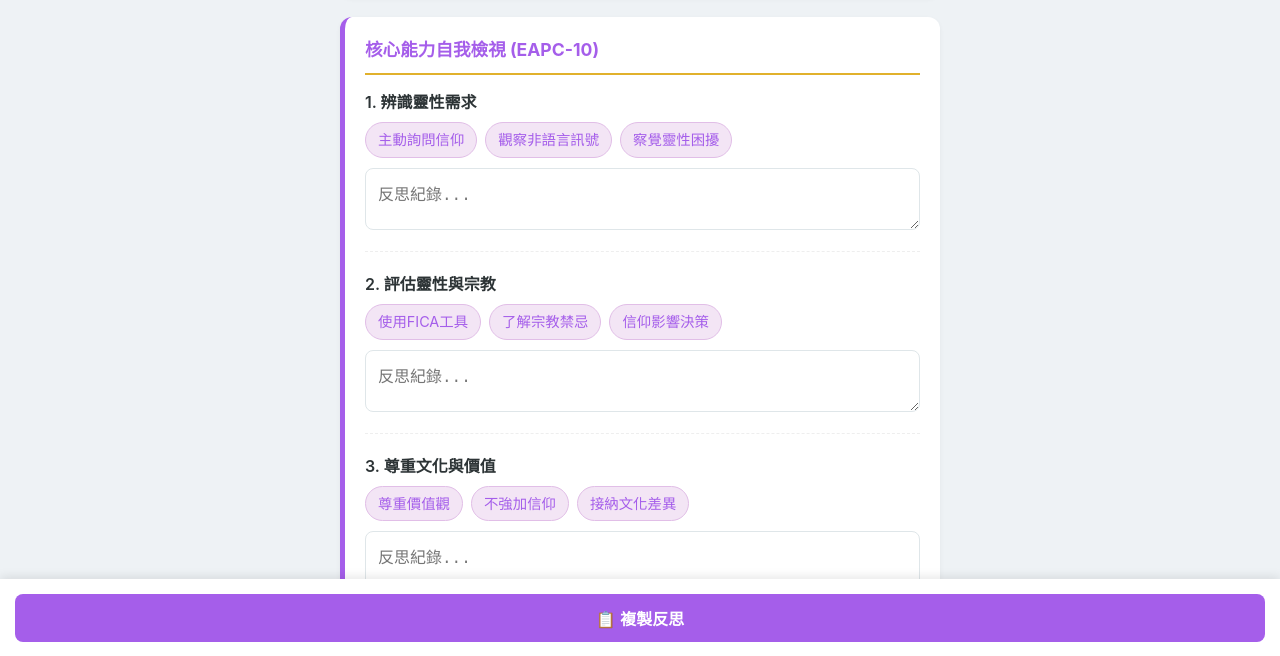
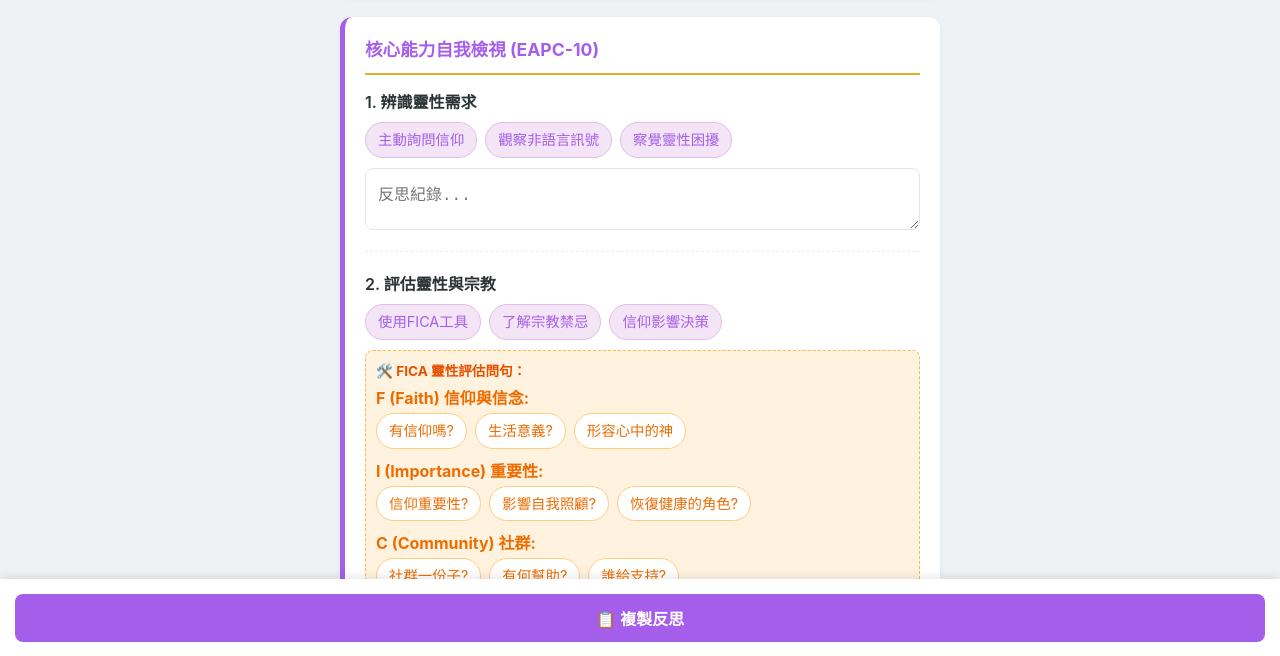
Before and after one commit to ciouyenli-star/web, a plain HTML site: page app.html in a window 1280 px wide. Both pictures are taken after a click on the element "🕊️ 自我反思". Shown: the part 143-799 px from the top of the page. Drawn offline with Linux system fonts and the light colour scheme.

Commit message:
Add files via upload

```diff
--- a/app.html
+++ b/app.html
@@ -513,6 +513,46 @@
                         <span class="tag reflection-tag" onclick="addText('c2', '了解個案的宗教禁忌')">了解宗教禁忌</span>
                         <span class="tag reflection-tag" onclick="addText('c2', '評估信仰對醫療決策的影響')">信仰影響決策</span>
                     </div>
+                    <!-- FICA 工具提示卡 -->
+                    <div style="margin-top: 10px; background-color: #fff3e0; padding: 10px; border-radius: 8px; border: 1px dashed #ffb74d;">
+                        <div style="font-size: 0.85rem; font-weight: bold; color: #e65100; margin-bottom: 5px;">🛠️ FICA 靈性評估問句：</div>
+
+                        <div style="margin-bottom: 8px;">
+                            <span style="font-weight:bold; color:#ef6c00;">F (Faith) 信仰與信念:</span>
+                            <div class="tag-container" style="margin-top:3px;">
+                                <span class="tag" style="background:white; border:1px solid #ffcc80; color:#ef6c00;" onclick="addText('c2', '問:您認為自己有靈性或宗教信仰嗎？')">有信仰嗎?</span>
+                                <span class="tag" style="background:white; border:1px solid #ffcc80; color:#ef6c00;" onclick="addText('c2', '問:什麼讓您的生活有意義？')">生活意義?</span>
+                                <span class="tag" style="background:white; border:1px solid #ffcc80; color:#ef6c00;" onclick="addText('c2', '問:請形容您心中的神？')">形容心中的神</span>
+                            </div>
+                        </div>
+
+                        <div style="margin-bottom: 8px;">
+                            <span style="font-weight:bold; color:#ef6c00;">I (Importance) 重要性:</span>
+                            <div class="tag-container" style="margin-top:3px;">
+                                <span class="tag" style="background:white; border:1px solid #ffcc80; color:#ef6c00;" onclick="addText('c2', '問:信仰在您的生活中有多重要？')">信仰重要性?</span>
+                                <span class="tag" style="background:white; border:1px solid #ffcc80; color:#ef6c00;" onclick="addText('c2', '問:信仰是否影響了您的自我照顧？')">影響自我照顧?</span>
+                                <span class="tag" style="background:white; border:1px solid #ffcc80; color:#ef6c00;" onclick="addText('c2', '問:信仰在恢復健康中扮演什麼角色？')">恢復健康的角色?</span>
+                            </div>
+                        </div>
+
+                        <div style="margin-bottom: 8px;">
+                            <span style="font-weight:bold; color:#ef6c00;">C (Community) 社群:</span>
+                            <div class="tag-container" style="margin-top:3px;">
+                                <span class="tag" style="background:white; border:1px solid #ffcc80; color:#ef6c00;" onclick="addText('c2', '問:您是宗教社群的一份子嗎？')">社群一份子?</span>
+                                <span class="tag" style="background:white; border:1px solid #ffcc80; color:#ef6c00;" onclick="addText('c2', '問:這對您有何幫助？')">有何幫助?</span>
+                                <span class="tag" style="background:white; border:1px solid #ffcc80; color:#ef6c00;" onclick="addText('c2', '問:在信仰上有誰給你支持？')">誰給支持?</span>
+                            </div>
+                        </div>
+
+                        <div>
+                            <span style="font-weight:bold; color:#ef6c00;">A (Address) 關懷處理:</span>
+                            <div class="tag-container" style="margin-top:3px;">
+                                <span class="tag" style="background:white; border:1px solid #ffcc80; color:#ef6c00;" onclick="addText('c2', '問:您希望我如何處理這些問題？')">希望我如何處理?</span>
+                                <span class="tag" style="background:white; border:1px solid #ffcc80; color:#ef6c00;" onclick="addText('c2', '問:我可以如何在信仰中給你支持？')">如何給你支持?</span>
+                                <span class="tag" style="background:white; border:1px solid #ffcc80; color:#ef6c00;" onclick="addText('c2', '問:你想聽聖詩或聖經CD嗎？')">想聽聖詩/讀經?</span>
+                            </div>
+                        </div>
+                    </div>
                     <textarea id="c2" rows="2" placeholder="反思紀錄..."></textarea>
                 </div>
 
@@ -542,6 +582,17 @@
                         <span class="tag reflection-tag" onclick="addText('c5', '運用開放式問句')">開放式問句</span>
                         <span class="tag reflection-tag" onclick="addText('c5', '適當的沉默與停頓')">適當沉默</span>
                         <span class="tag reflection-tag" onclick="addText('c5', '核對與澄清語意')">核對澄清</span>
+                    </div>
+                    <!-- 生命意義探索提問 (參考 CADENZA Training) -->
+                    <div style="margin-top: 10px; background-color: #e8f5e9; padding: 10px; border-radius: 8px; border: 1px dashed #66bb6a;">
+                        <div style="font-size: 0.85rem; font-weight: bold; color: #2e7d32; margin-bottom: 5px;">🌱 尋找意義的提問 (參考話術)：</div>
+                        <div class="tag-container">
+                            <span class="tag" style="background: white; border: 1px solid #81c784; color: #2e7d32;" onclick="addText('c5', '問:在過去的日子，你如何處理困難？')">如何處理困難?</span>
+                            <span class="tag" style="background: white; border: 1px solid #81c784; color: #2e7d32;" onclick="addText('c5', '問:什麼能給你最大的安慰？')">最大安慰是什麼?</span>
+                            <span class="tag" style="background: white; border: 1px solid #81c784; color: #2e7d32;" onclick="addText('c5', '問:如何才可以建立你面對困難的能力？')">建立面對能力?</span>
+                            <span class="tag" style="background: white; border: 1px solid #81c784; color: #2e7d32;" onclick="addText('c5', '問:現時有什麼可以給予你安慰？')">現時安慰來源?</span>
+                            <span class="tag" style="background: white; border: 1px solid #81c784; color: #2e7d32;" onclick="addText('c5', '縱使醫生說是晚期，但在這困境中，我們仍有很多可以做的。')">仍有很多可做的</span>
+                        </div>
                     </div>
                     <textarea id="c5" rows="2" placeholder="反思紀錄..."></textarea>
                 </div>
```
